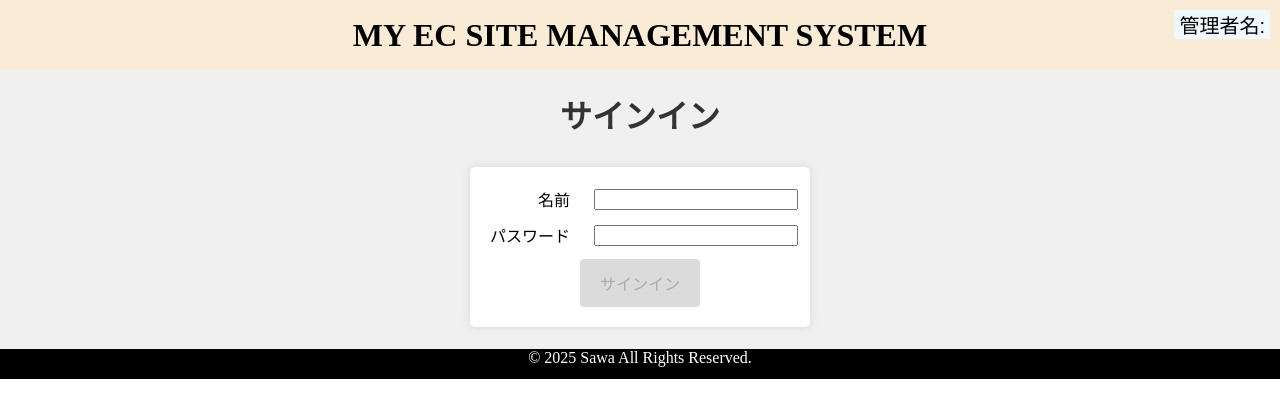
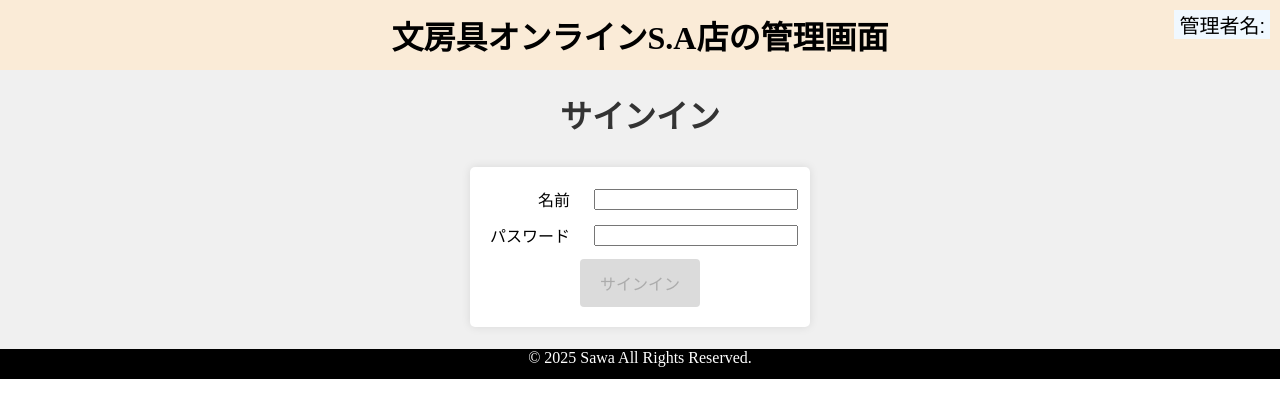
Before and after one commit to sawa-pascal/portfolio-ec-site-management, an Angular app: page / in a window 1280 px wide. Shown: the top 418 px of the page. Built offline with nearby package versions, Linux system fonts and the light colour scheme.

Commit message:
タイトルの変更

```diff
--- a/src/app/header/header.component.html
+++ b/src/app/header/header.component.html
@@ -1,5 +1,5 @@
 <header>
-  <h1>MY EC SITE MANAGEMENT SYSTEM</h1>
+  <h1>文房具オンラインS.A店の管理画面</h1>
 
   <div class="admin-name">
     管理者名: {{ getAdminName() }}
--- a/src/index.html
+++ b/src/index.html
@@ -2,7 +2,7 @@
 <html lang="ja">
 <head>
   <meta charset="utf-8">
-  <title>EcSiteManagementSystem</title>
+  <title>文房具オンラインS.A店の管理サイト</title>
   <base href="/">
   <meta name="viewport" content="width=device-width, initial-scale=1">
   <link rel="icon" type="image/x-icon" href="favicon.ico">
```
